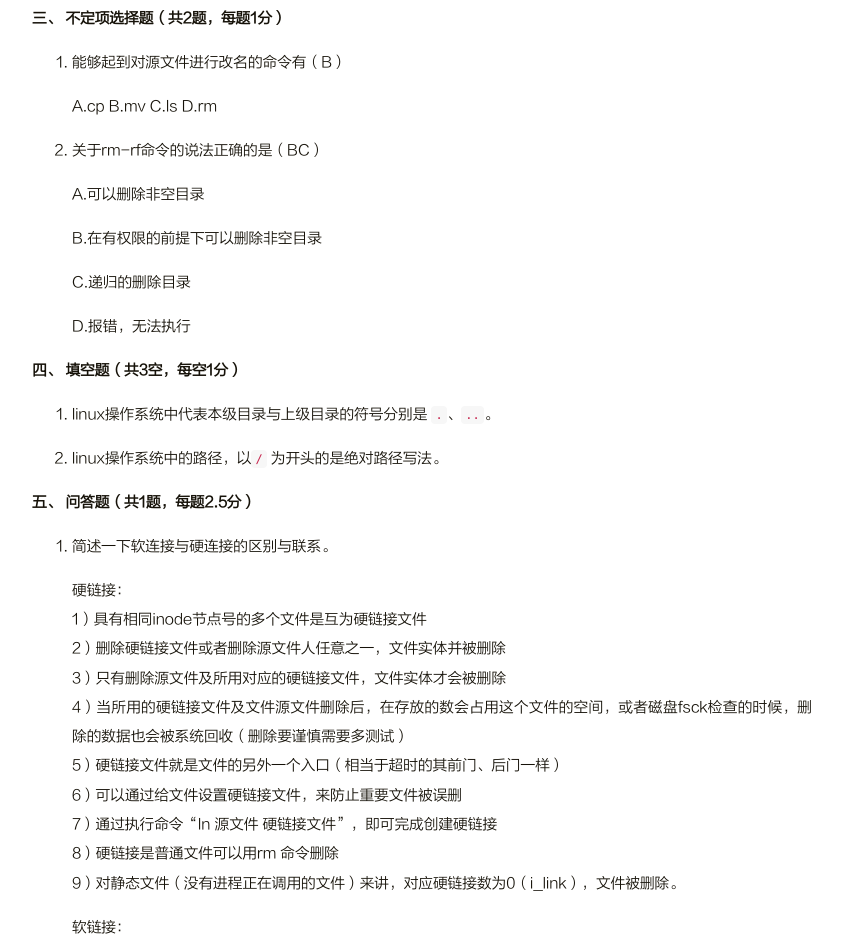
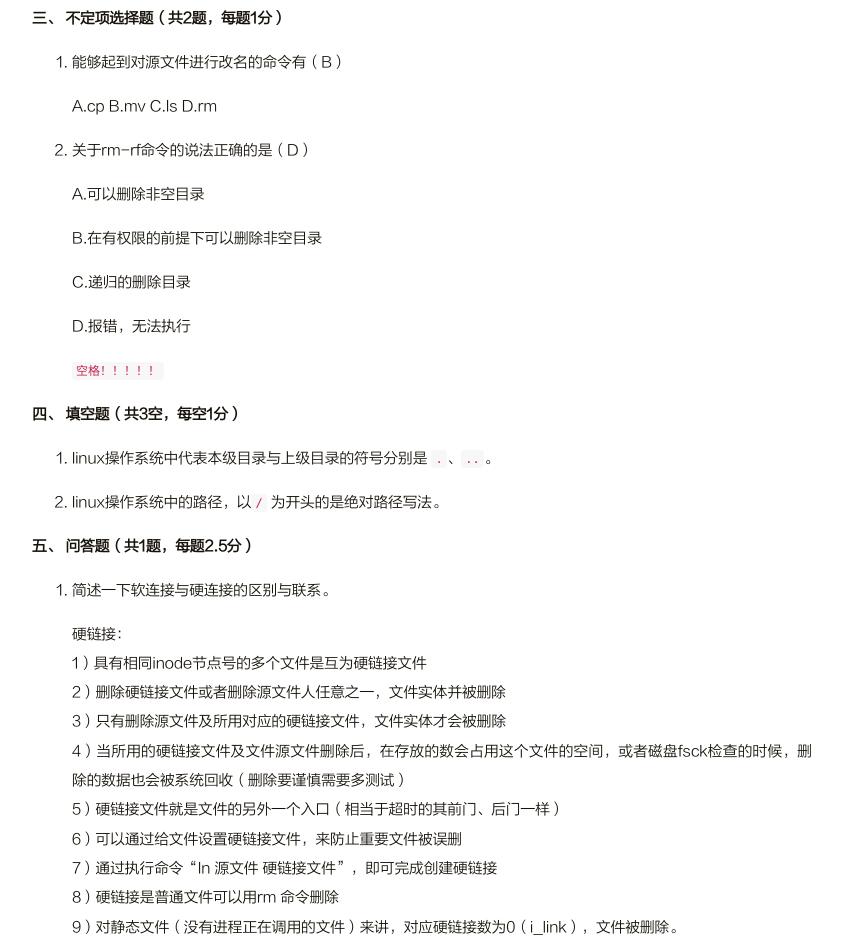
Before and after one commit to Monyan/monyan.github.io, a plain HTML site: page 20_03_19_02/index.html in a window 1280 px wide. Shown: the part 960-1896 px from the top of the page, without its empty margins (218-1060 px from the left). Drawn offline with Linux system fonts and the light colour scheme.

Commit message:
Site updated: 2020-03-19 18:04:27

```diff
--- a/20_03_19_02/index.html
+++ b/20_03_19_02/index.html
@@ -169,11 +169,12 @@
 <li><p>能够起到对源文件进行改名的命令有（B）</p>
 <p>A.cp   B.mv   C.ls   D.rm</p>
 </li>
-<li><p>关于rm-rf命令的说法正确的是（BC）</p>
+<li><p>关于rm-rf命令的说法正确的是（D）</p>
 <p>A.可以删除非空目录</p>
 <p>B.在有权限的前提下可以删除非空目录</p>
 <p>C.递归的删除目录</p>
 <p>D.报错，无法执行</p>
+<p><code>空格！！！！！</code></p>
 </li>
 </ol>
 <p><strong>四、</strong>  <strong>填空题（共3空，每空1分）</strong></p>
```
